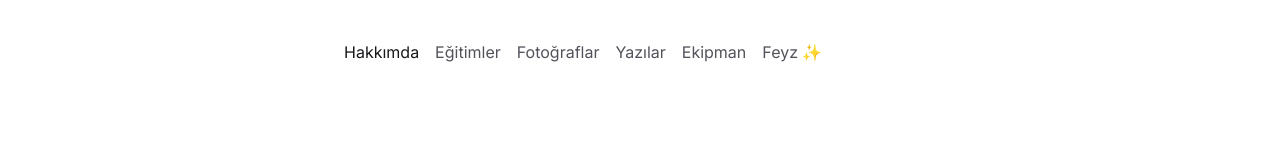
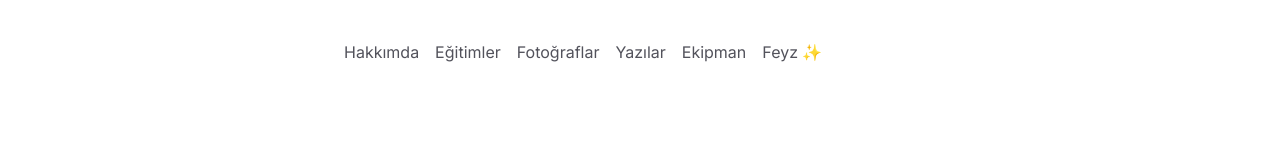
Before and after one commit to ademilter/homepage, a Next.js app: page / in a window 1280 px wide. Shown: the top 146 px of the page. Built offline with nearby package versions, Linux system fonts and the light colour scheme.

Commit message:
fix: nav active link

```diff
--- a/src/components/header.tsx
+++ b/src/components/header.tsx
@@ -2,10 +2,10 @@
 
 import NextLink from "next/link";
 import { useEffect, useState } from "react";
-import { usePathname } from "next/navigation";
 import IconArrowDropDown from "./icons/arrow-drop-down";
 import cx from "@/lib/cx";
 import Container from "./container";
+import { useSelectedLayoutSegment } from "next/navigation";
 
 const MENU = {
   "/": "Hakkımda",
@@ -18,15 +18,12 @@ const MENU = {
 
 export default function Header() {
   const [isNavOpen, setIsNavOpen] = useState(false);
-
-  const pathname = usePathname();
-
-  const clearSlash = pathname?.split("/")[1];
-  const path = clearSlash ? `/${clearSlash}` : "/";
+  const segment = useSelectedLayoutSegment();
+  const path = `/${segment}`;
 
   useEffect(() => {
     setIsNavOpen(false);
-  }, [pathname]);
+  }, [segment]);
 
   return (
     <header className="">
@@ -41,7 +38,10 @@ export default function Header() {
             const isActive = key === path;
             return (
               <span key={key}>
-                <NextLink href={key} className={cx(isActive ? "shine" : "")}>
+                <NextLink
+                  href={key}
+                  className={cx(isActive ? "shine font-semibold" : "")}
+                >
                   {value}
                 </NextLink>
               </span>
```
